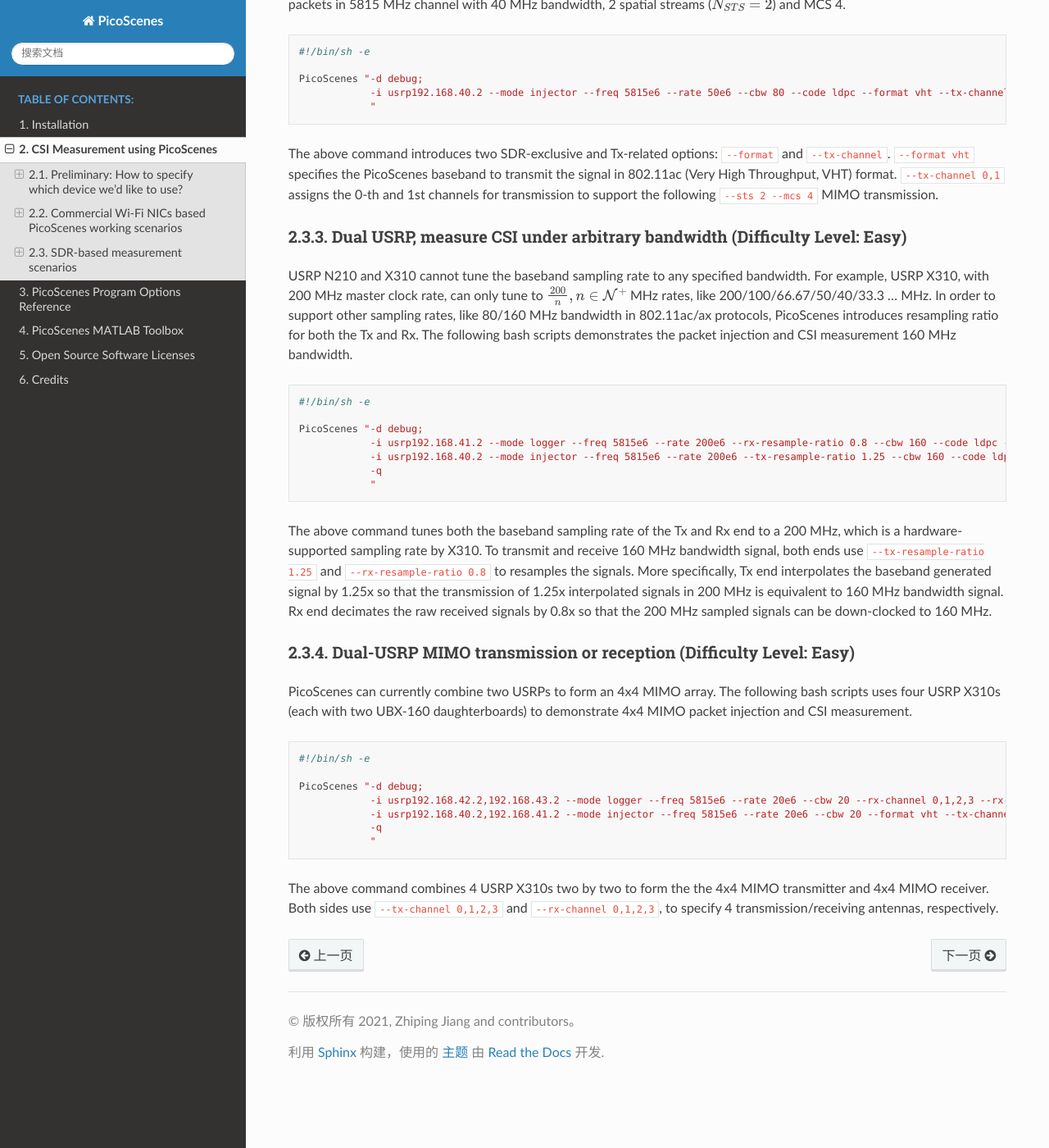
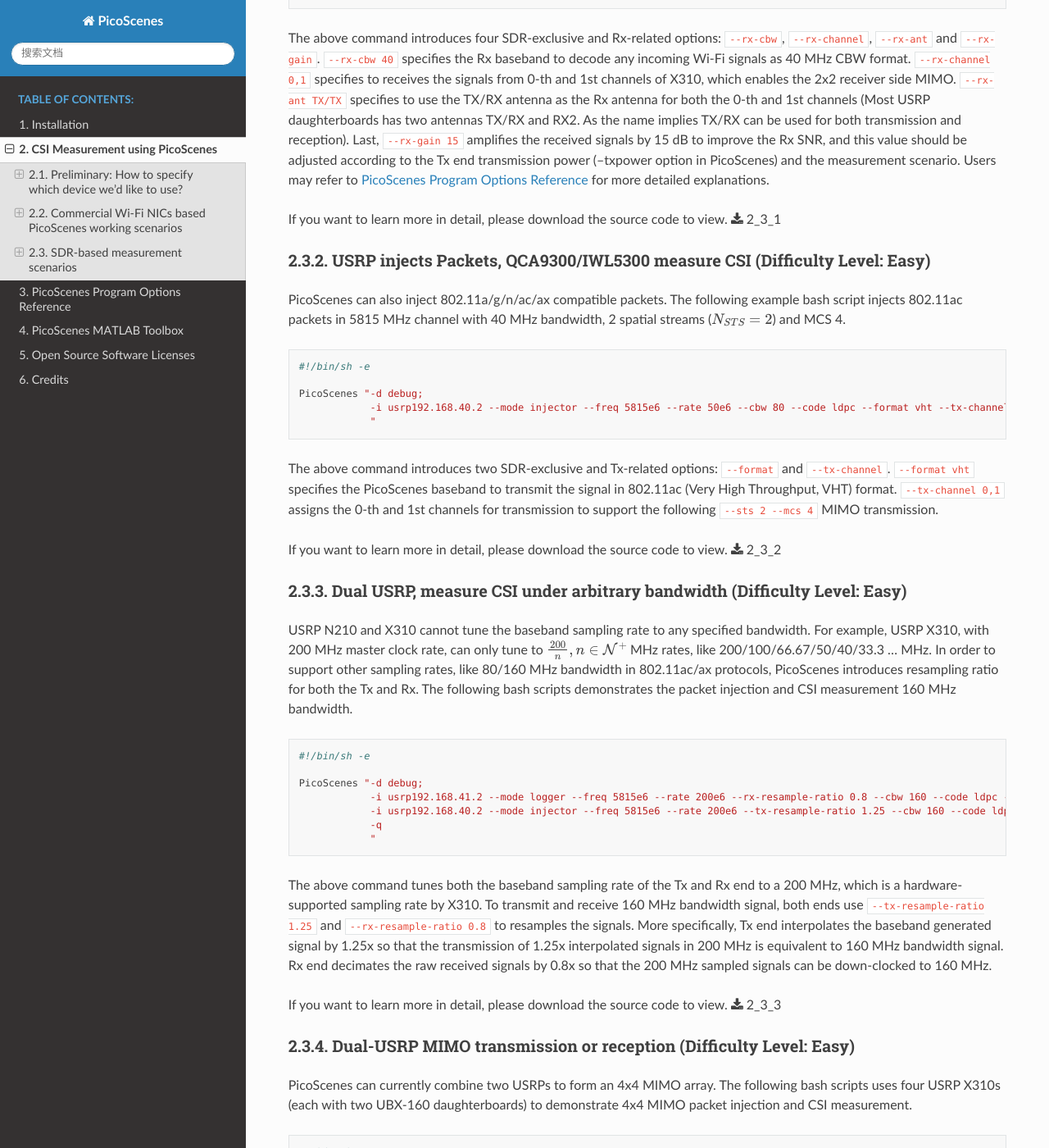
Before and after one commit to wifisensing/PicoScenes-Manual, a Sphinx documentation site: the page built from source/scenarios.rst, in a window 1280 px wide and 1400 px high, scrolled down 7797 px. Shown: the whole window at 82% size. Built offline with Sphinx 7.4.7 and the Read the Docs theme 2.0.0, drawn with Linux system fonts in a browser that asks for light colours; some of the changed text lies outside the part shown.

Commit message:
add cheat shell script

```diff
--- a/source/scenarios.rst
+++ b/source/scenarios.rst
@@ -57,6 +57,9 @@
 
 The logged CSI data is stored in a ``rx_<Id>_<Time>.csi`` file in *present working directory (pwd)*. Open MATLAB, drag the .csi file into Command Window, the file will be parsed and stored as a MATLAB variable named *rx_<Id>_<Time>*.
 
+If you want to learn more in detail, please download the source code to view.
+:download:`2_2_1 <_static/2_2_1.sh>`
+
 .. _dual_nic_separate_machine:
 
 Two QCA9300/IWL5300 NICs installed on two PCs, in monitor + injection mode (Difficulty Level: Easy)
@@ -92,6 +95,9 @@
     "IWL5300", "QCA9300", PicoScenes DO NOT SUPPORTED
     "IWL5300", "IWL5300", use the above Tx and Rx commands
 
+If you want to learn more in detail, please download the source code to view.
+:download:`2_2_2-1 <_static/2_2_2-1.sh>`
+:download:`2_2_2-2 <_static/2_2_2-2.sh>`
 
 .. _dual_nics_on_one_machine:
 
@@ -120,6 +126,8 @@
 
 PicoScenes parses this long string by first localizing the semicolons and then the splitting the long string into multiple per-NIC command strings. It then parses and executes the per-NIC command strings in order.
 
+If you want to learn more in detail, please download the source code to view.
+:download:`2_2_3 <_static/2_2_3.sh>`
 
 Two QCA9300/IWL5300 NICs performs round trip CSI measurement (Difficulty Level: Easy)
 ~~~~~~~~~~~~~~~~~~~~~~~~~~~~~~~~~~~~~~~~~~~~~~~~~~~~~~~~~~~~~~~~~~~~~~~~~~~~~~~~~~~~~~~~~~~~~~~~~~~~~~~~~~~~~~~~~~~~~~~~
@@ -156,6 +164,9 @@
 - Responder mode: besides the basic CSI logging functionality, *responder* mode checks the frame content, and immediately reply the frame if it is a `EchoProbe ProbeRequest` frame;
 - Initiator mode: besides the basic frame injection functionality, *initiator* mode uses an internal `timeout and re-transmission` mechanism to realize the round-trip CSI measurement.
 
+If you want to learn more in detail, please download the source code to view.
+:download:`2_2_4 <_static/2_2_4.sh>`
+
 .. _dual_nics_scan:
 
 Two QCA9300/IWL5300 NICs performs round trip CSI measurement while scans wide spectrum (Difficulty Level: Medium)
@@ -182,7 +193,8 @@
 
 .. warning:: The spectrum scanning is based on the round-trip communication, not pre-scheduled. If the round-trip measurement fails due to excessive number of retransmission, the spectrum scanning will fail too.
 
-
+If you want to learn more in detail, please download the source code to view.
+:download:`2_2_5 <_static/2_2_5.sh>`
 
 Two QCA9300 NICs scans both the spectrum and bandwidth (Difficulty Level: Medium)
 ~~~~~~~~~~~~~~~~~~~~~~~~~~~~~~~~~~~~~~~~~~~~~~~~~~~~~~~~~~~~~~~~~~~~~~~~~~~~~~~~~~~~~~~~~~~~~~~~~~~~
@@ -204,6 +216,8 @@
 
 The two new options are ``--rate`` and ``--sf``. ``--rate`` specifies the initial bandwidth, it is not internally related with ``--sf`` option. ``--sf`` specifies the bandwidth scanning range and has the same MATLAB-like style.
 
+If you want to learn more in detail, please download the source code to view.
+:download:`2_2_6 <_static/2_2_6.sh>`
 
 Two QCA9300 NICs scans both the spectrum and bandwidth, with advanced measurement settings (Difficulty Level: Medium Plus)
 ~~~~~~~~~~~~~~~~~~~~~~~~~~~~~~~~~~~~~~~~~~~~~~~~~~~~~~~~~~~~~~~~~~~~~~~~~~~~~~~~~~~~~~~~~~~~~~~~~~~~~~~~~~~~~~~~~~~~~~~~~~~~~~
@@ -231,6 +245,9 @@
 
 .. important:: PicoScenes uses the 802.11ac/ax style MCS/STS definition which decouples :math:`N_{STS}` (``--sts``) and per-stream MCS (``--mcs``). For example, MCS=9 in 802.11n version is represented by two terms in 802.11ac/ax: :math:`N_{STS}=2` (``--sts 2``) and MCS=1 (``--mcs 1``).
 
+If you want to learn more in detail, please download the source code to view.
+:download:`2_2_7 <_static/2_2_7.sh>`
+
 SDR-based measurement scenarios
 ---------------------------------------------
 
@@ -251,6 +268,8 @@
 
 The above command introduces four SDR-exclusive and Rx-related options: ``--rx-cbw``, ``--rx-channel``, ``--rx-ant`` and ``--rx-gain``. ``--rx-cbw 40`` specifies the Rx baseband to decode any incoming Wi-Fi signals as 40 MHz CBW format. ``--rx-channel 0,1`` specifies to receives the signals from 0-th and 1st channels of X310, which enables the 2x2 receiver side MIMO. ``--rx-ant TX/TX`` specifies to use the TX/RX antenna as the Rx antenna for both the 0-th and 1st channels (Most USRP daughterboards has two antennas TX/RX and RX2. As the name implies TX/RX can be used for both transmission and reception). Last, ``--rx-gain 15`` amplifies the received signals by 15 dB to improve the Rx SNR, and this value should be adjusted according to the Tx end transmission power (--txpower option in PicoScenes) and the measurement scenario.  Users may refer to :doc:`parameters` for more detailed explanations.
 
+If you want to learn more in detail, please download the source code to view.
+:download:`2_3_1 <_static/2_3_1.sh>`
 
 USRP injects Packets, QCA9300/IWL5300 measure CSI (Difficulty Level: Easy)
 ~~~~~~~~~~~~~~~~~~~~~~~~~~~~~~~~~~~~~~~~~~~~~~~~~~~~~~~~~~~~~~~~~~~~~~~~~~~~~~~~~~~~~~~~~~~~~
@@ -266,6 +285,9 @@
                 "
 
 The above command introduces two SDR-exclusive and Tx-related options: ``--format`` and ``--tx-channel``. ``--format vht`` specifies the PicoScenes baseband to transmit the signal in 802.11ac (Very High Throughput, VHT) format. ``--tx-channel 0,1`` assigns the 0-th and 1st channels for transmission to support the following ``--sts 2 --mcs 4`` MIMO transmission.
+
+If you want to learn more in detail, please download the source code to view.
+:download:`2_3_2 <_static/2_3_2.sh>`
 
 Dual USRP, measure CSI under arbitrary bandwidth (Difficulty Level: Easy)
 ~~~~~~~~~~~~~~~~~~~~~~~~~~~~~~~~~~~~~~~~~~~~~~~~~~~~~~~~~~~~~~~~~~~~~~~~~~~~~~~~~~~~~~~~~~~~~~~~~~~~
@@ -284,6 +306,9 @@
 
 The above command tunes both the baseband sampling rate of the Tx and Rx end to a 200 MHz, which is a hardware-supported sampling rate by X310. To transmit and receive 160 MHz bandwidth signal, both ends use ``--tx-resample-ratio 1.25`` and ``--rx-resample-ratio 0.8`` to resamples the signals. More specifically, Tx end interpolates the baseband generated signal by 1.25x so that the transmission of 1.25x interpolated signals in 200 MHz is equivalent to 160 MHz bandwidth signal. Rx end decimates the raw received signals by 0.8x so that the 200 MHz sampled signals can be down-clocked to 160 MHz.
 
+If you want to learn more in detail, please download the source code to view.
+:download:`2_3_3 <_static/2_3_3.sh>`
+
 Dual-USRP MIMO transmission or reception (Difficulty Level: Easy)
 ~~~~~~~~~~~~~~~~~~~~~~~~~~~~~~~~~~~~~~~~~~~~~~~~~~~~~~~~~~~~~~~~~~~~~~~~~
 
@@ -300,3 +325,6 @@
                 "
 
 The above command combines 4 USRP X310s two by two to form the the 4x4 MIMO transmitter and 4x4 MIMO receiver. Both sides use ``--tx-channel 0,1,2,3`` and ``--rx-channel 0,1,2,3``, to specify 4 transmission/receiving antennas, respectively.
+
+If you want to learn more in detail, please download the source code to view.
+:download:`2_3_4 <_static/2_3_4.sh>`
```
Also changed, not shown: 12 other files.
